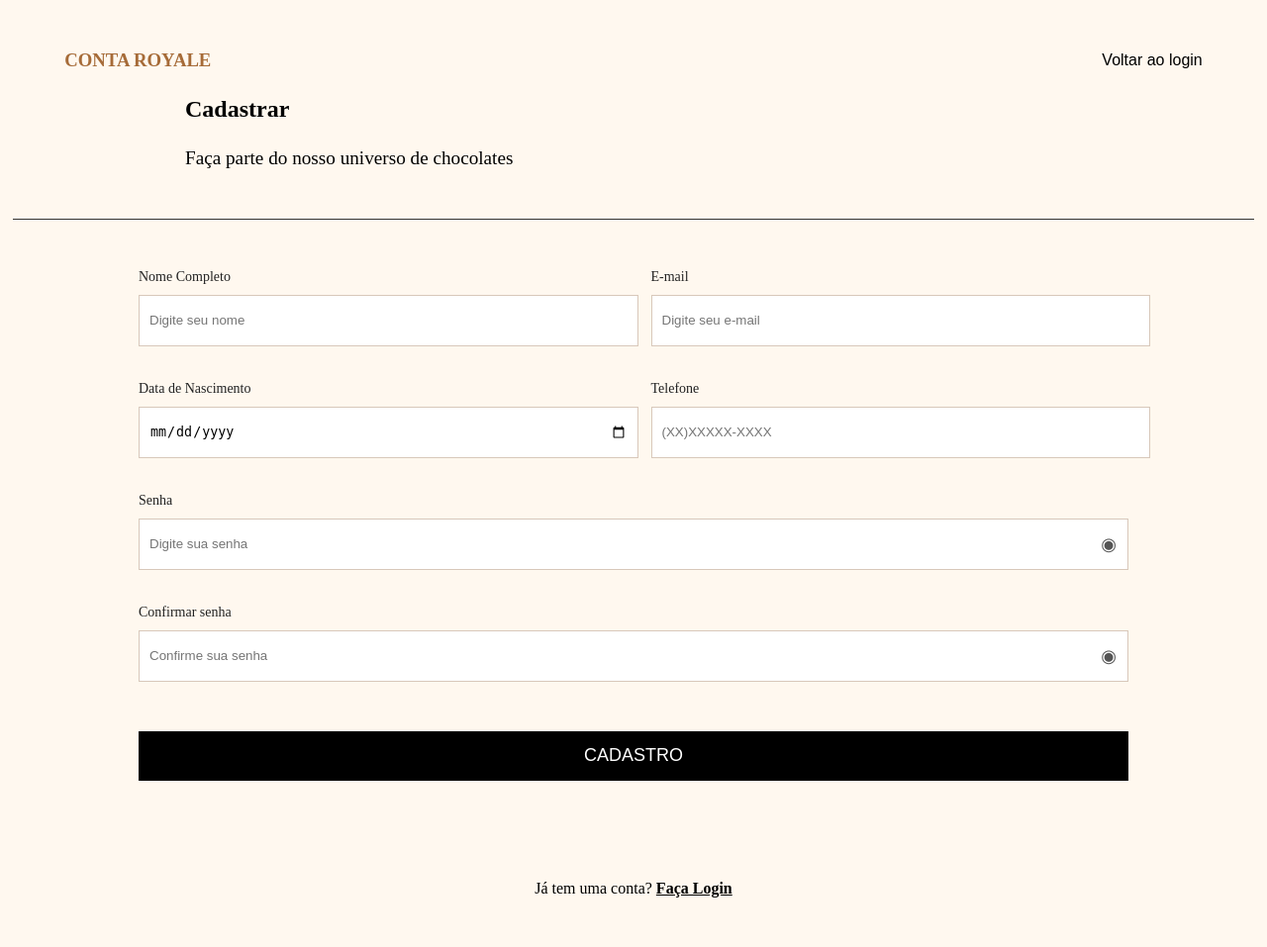
After one commit to prandineluiza/cacau-royale, a PHP site: page /telacadastrar.html in a window 1280 px wide. The commit adds this page. Shown: the whole page at 99% size. Run offline with PHP 8.4, Linux system fonts and the light colour scheme.

Commit message:
Tela cadastro

```diff
--- /dev/null
+++ b/cadastrar.css
@@ -0,0 +1,159 @@
+*{
+    margin: 0%;
+    padding: 0%;
+}
+
+body{
+    background-color: #FFF8EF;
+}
+
+.topo{
+    display: flex;
+    justify-content: center;
+    gap: 900px;
+    margin-top: 50px;
+
+    h3{
+        color: #A66B38;
+    }
+
+    button{
+    background: none;
+    border: none;
+    color: #000;
+    font-size: 16px;
+    cursor: pointer;
+    padding: 0;
+    }
+}
+
+.inicio{
+    h2{
+        margin-left: 187px;
+        margin-top: 25px;
+    }
+
+    p{
+        margin-left: 187px;
+        margin-top: 25px;
+        font-size: larger;
+    }
+
+    hr{
+    width: 98%;
+    margin: 50px auto;
+    border: none;
+    height: 0.5px;
+    background-color: #333;
+    }
+}
+
+.infomacoes {
+
+    display: flex;
+    justify-content: center;
+    align-items: center;
+}
+
+.formulario {
+    display: grid;
+    grid-template-columns: 1fr 1fr;
+    gap: 35px;
+    width: 100%;
+    max-width: 1000px;
+    margin: 0 auto;
+}
+
+.campo {
+    display: flex;
+    flex-direction: column;
+    gap: 10px;
+}
+
+.campo label {
+    font-size: 14px;
+    color: #222;
+}
+
+.campo input {
+    width: 100%;
+    height: 30px;
+    border: 1px solid #d8c8ba;
+    padding: 10px;
+    outline: none;
+    background-color: white;
+}
+
+.campo input:focus {
+    border-color: #a58b75;
+}
+
+.senha {
+    grid-column: span 2;
+}
+
+.inputSenha {
+    display: flex;
+    align-items: center;
+    position: relative;
+}
+
+.inputSenha input {
+    width: 100%;
+    padding-right: 40px;
+}
+
+.inputSenha button {
+    position: absolute;
+    right: 12px;
+    background: none;
+    border: none;
+    cursor: pointer;
+    color: #555;
+    font-size: 18px;
+}
+
+@media (max-width: 600px) {
+    .formulario {
+        grid-template-columns: 1fr;
+        gap: 25px;
+    }
+
+    .senha {
+        grid-column: span 1;
+    }
+}
+
+.final{
+        display: flex;
+        justify-content: center;
+        align-items: center;
+        text-align: center;
+    button{
+        width: 1000px;
+        height: 50px;
+        border: solid 2px black;
+        background-color: #000;
+        color: white;
+        margin-top: 50px;
+        font-size: 18px;
+        cursor: pointer;
+    }
+}
+
+.complemento{
+    display: flex;
+    justify-content: center;
+    padding: 50px;
+    h2{
+        margin-top: 50px;
+        font-weight: 200;
+        font-size: medium;
+    }
+
+    span{
+        font-weight: 700;
+        cursor: pointer;
+        text-decoration: underline;
+    }
+}
--- /dev/null
+++ b/telacadastrar.html
@@ -0,0 +1,70 @@
+<!DOCTYPE html>
+<html lang="pt-br">
+<head>
+    <meta charset="UTF-8">
+    <meta name="viewport" content="width=device-width, initial-scale=1.0">
+    <title>Cadastro</title>
+    <link rel="stylesheet" href="cadastrar.css">
+</head>
+<body>
+    <div class="inicio">
+        <div class="topo">
+            <h3>CONTA ROYALE</h3>
+            <button>Voltar ao login</button>
+        </div>
+        <h2>Cadastrar</h2>
+        <p>Faça parte do nosso universo de chocolates</p>
+        <hr class="linha-horizontal">
+    </div>
+
+    <div class="infomacoes">
+    <div class="formulario">
+
+        <div class="campo">
+            <label>Nome Completo</label>
+            <input type="text" placeholder="Digite seu nome">
+        </div>
+
+        <div class="campo">
+            <label>E-mail</label>
+            <input type="email" placeholder="Digite seu e-mail">
+        </div>
+
+        <div class="campo">
+            <label>Data de Nascimento</label>
+            <input type="date">
+        </div>
+
+        <div class="campo">
+            <label>Telefone</label>
+            <input type="tel" placeholder="(XX)XXXXX-XXXX">
+        </div>
+
+        <div class="campo senha">
+            <label>Senha</label>
+            <div class="inputSenha">
+                <input type="password" id="senha" placeholder="Digite sua senha">
+                <button type="button" onclick="mostrarSenha('senha', this)">◉</button>
+            </div>
+        </div>
+
+        <div class="campo senha">
+            <label>Confirmar senha</label>
+            <div class="inputSenha">
+                <input type="password" id="confirmarSenha" placeholder="Confirme sua senha">
+                <button type="button" onclick="mostrarSenha('confirmarSenha', this)">◉</button>
+            </div>
+        </div>
+
+    </div>
+</div>
+
+    <div class="final">
+        <button>CADASTRO</button>
+    </div>
+
+    <div class="complemento">
+        <h2>Já tem uma conta? <span>Faça Login</span></h2>
+    </div>
+</body>
+</html>
```
Also changed, not shown: festividades.css (+108 -45 lines), telafestividades.html (+67 -4 lines), telaloginclientes.html (added, +11 -0 lines).
